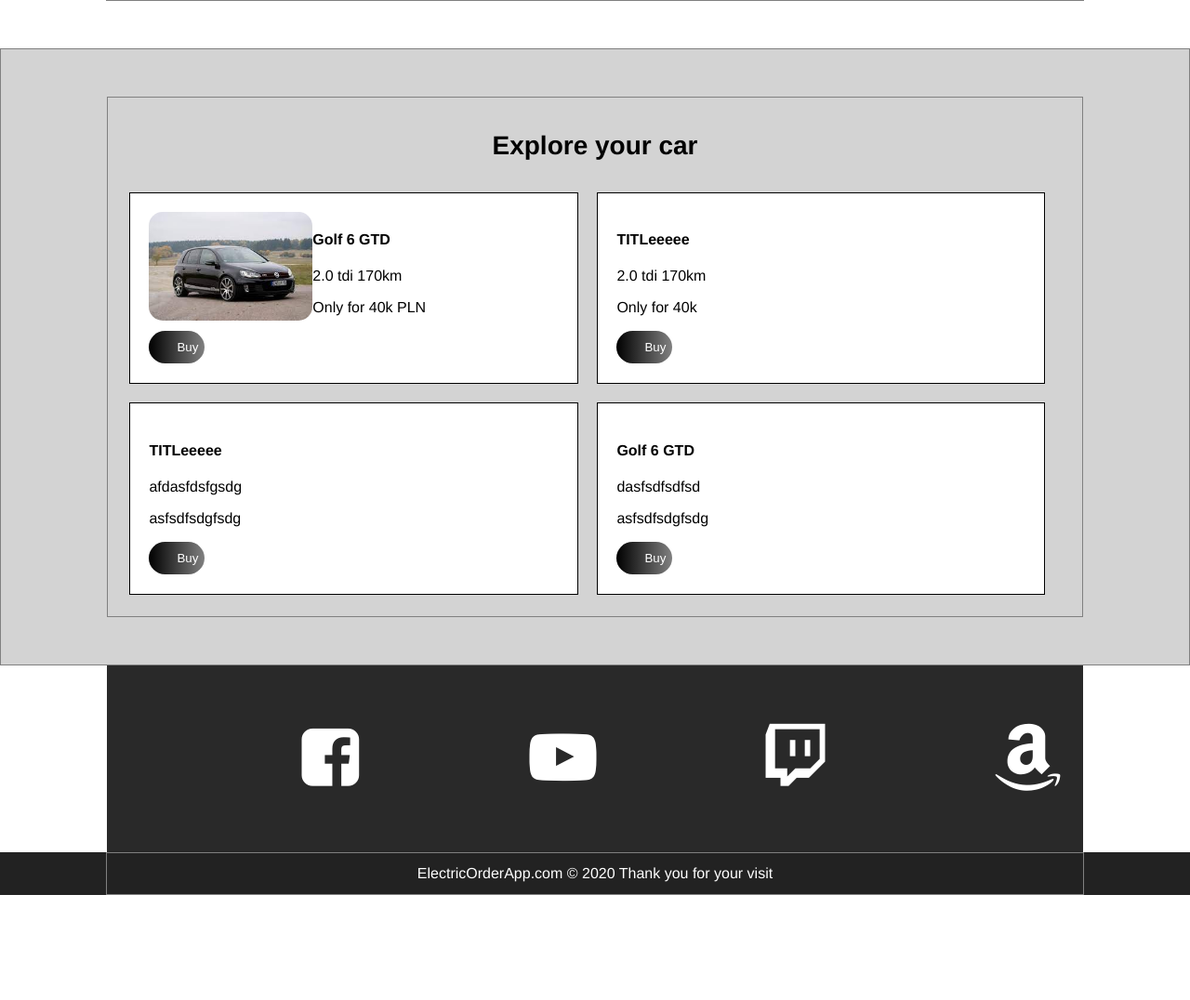
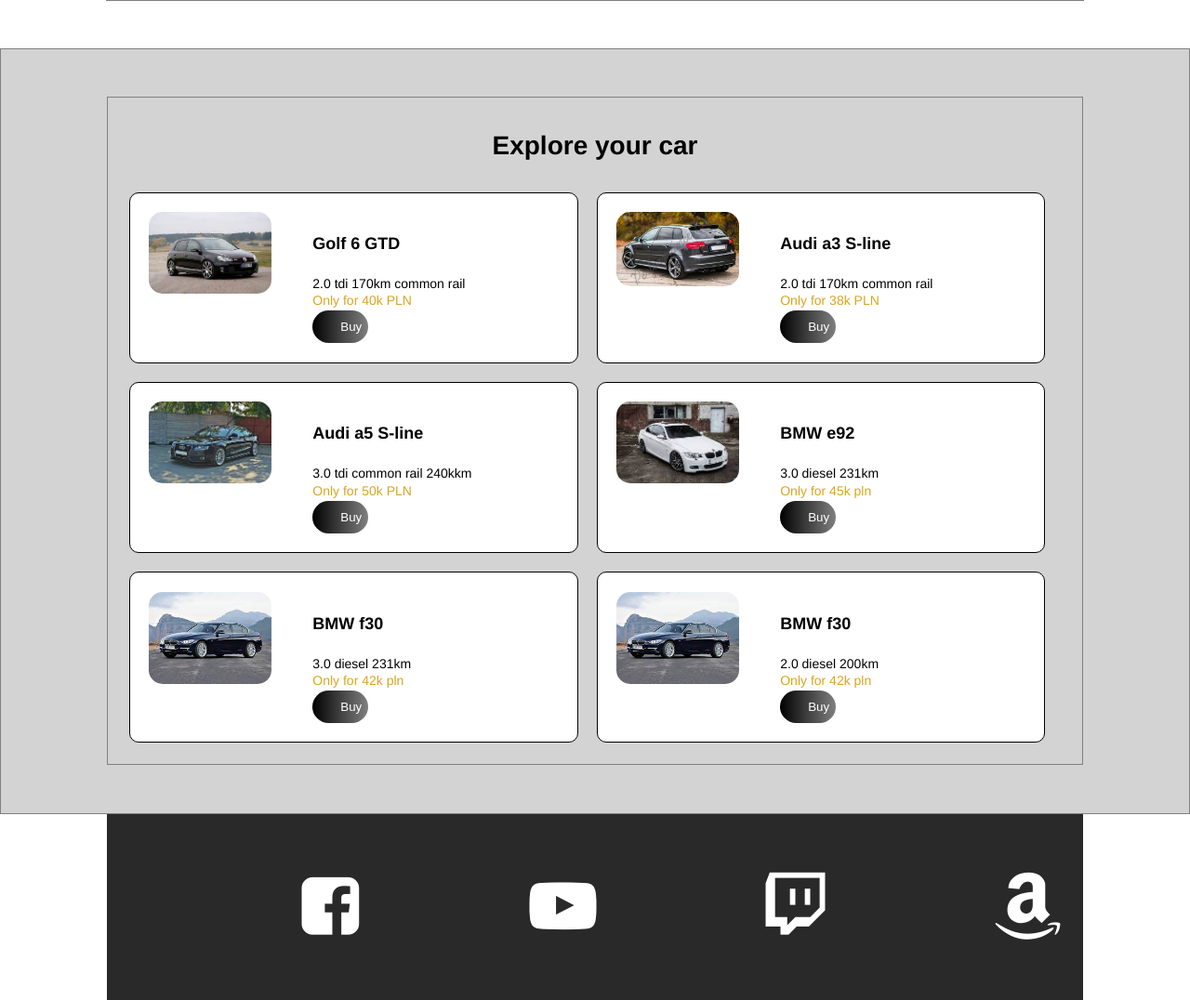
Before and after one commit to Conrado1212/SimpleCarOrderPage, a PHP site: page / in a window 1280 px wide. Shown: the part 1015-2091 px from the top of the page at 93% size. Before the commit the page ends 1978 px from the top, so only its background shows below. Run offline with PHP 8.4, Linux system fonts and the light colour scheme.

Commit message:
add cars to  menu

```diff
--- a/css/style.css
+++ b/css/style.css
@@ -206,8 +206,26 @@
     border: 1px solid black;
     padding: 2%;
     background-color: white;
+    border-radius: 10px;
 }
 .imgCar{
-    width: 40%;
+    width: 30%;
     float: left;
 }
+.desc{
+    width: 60%;
+    float: left;
+    margin-left: 10%;
+}
+.engine{
+    margin: 1% 0;
+    font-size: 14px;
+}
+.price{
+    margin: 1% 0;
+    font-size: 14px;
+    color: goldenrod;
+}
+h4{
+    font-size: 18px;
+}
--- a/index.html
+++ b/index.html
@@ -79,41 +79,63 @@
         </div>
         <div class="desc">
             <h4>Golf 6 GTD</h4>
-            <p>2.0 tdi 170km</p>
-            <p>Only for 40k PLN</p>
+            <p class="engine">2.0 tdi 170km common rail</p>
+            <p class="price">Only for 40k PLN</p>
             <button type="submit" class="submit-btn">Buy</button>
         </div>
     </div>
     <div class="menuCar-box">
       <div class="imgCar">
-
+        <img src="img/a3.png" alt="A3"class="img-resp img-curve">
         </div>
         <div class="desc">
-            <h4>TITLeeeee</h4>
-            <p>2.0 tdi 170km</p>
-            <p>Only for 40k</p>
+            <h4>Audi a3 S-line</h4>
+            <p class="engine">2.0 tdi 170km common rail</p>
+            <p  class="price">Only for 38k PLN</p>
             <button type="submit" class="submit-btn">Buy</button>
         </div>
     </div>
     <div class="menuCar-box">
         <div class="imgCar">
-
+            <img src="img/a5.png" alt="A5"class="img-resp img-curve">
         </div>
         <div class="desc">
-            <h4>TITLeeeee</h4>
-            <p>afdasfdsfgsdg</p>
-            <p>asfsdfsdgfsdg</p>
+            <h4>Audi a5 S-line</h4>
+            <p class="engine">3.0 tdi common rail 240kkm</p>
+            <p  class="price">Only for 50k PLN</p>
             <button type="submit" class="submit-btn">Buy</button>
         </div>
     </div>
     <div class="menuCar-box">
         <div class="imgCar">
-
+            <img src="img/e92.png" alt="e92"class="img-resp img-curve">
         </div>
         <div class="desc">
-            <h4>Golf 6 GTD</h4>
-            <p>dasfsdfsdfsd</p>
-            <p>asfsdfsdgfsdg</p>
+            <h4>BMW e92 </h4>
+            <p class="engine">3.0 diesel 231km</p>
+            <p  class="price">Only for 45k pln</p>
+            <button type="submit" class="submit-btn">Buy</button>
+        </div>
+    </div>
+    <div class="menuCar-box">
+        <div class="imgCar">
+            <img src="img/f30.png" alt="f30"class="img-resp img-curve">
+        </div>
+        <div class="desc">
+            <h4>BMW f30</h4>
+            <p class="engine">3.0 diesel 231km</p>
+            <p  class="price">Only for 42k pln</p>
+            <button type="submit" class="submit-btn">Buy</button>
+        </div>
+    </div>
+    <div class="menuCar-box">
+        <div class="imgCar">
+            <img src="img/f30.png" alt="f30"class="img-resp img-curve">
+        </div>
+        <div class="desc">
+            <h4>BMW f30</h4>
+            <p class="engine">2.0 diesel 200km</p>
+            <p  class="price">Only for 42k pln</p>
             <button type="submit" class="submit-btn">Buy</button>
         </div>
     </div>
```
Also changed, not shown: img/a3.png (added), img/a4.png (added), img/a5.png (added), img/e92.png (added), img/f30.png (added).
